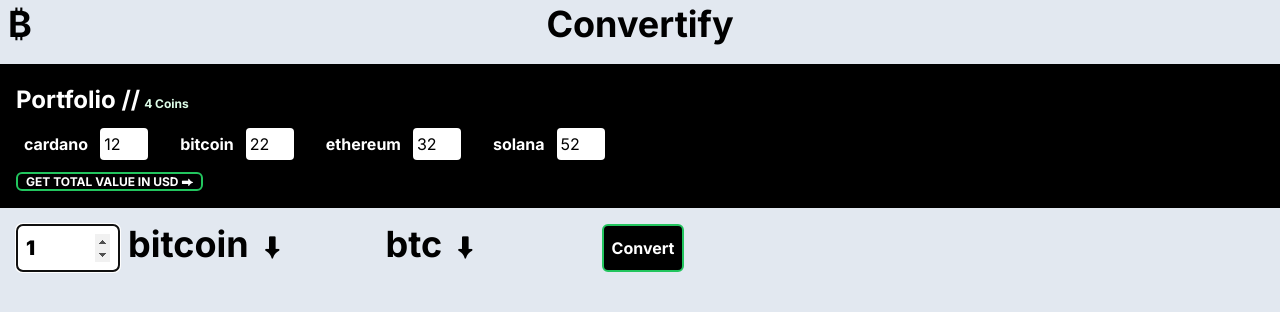
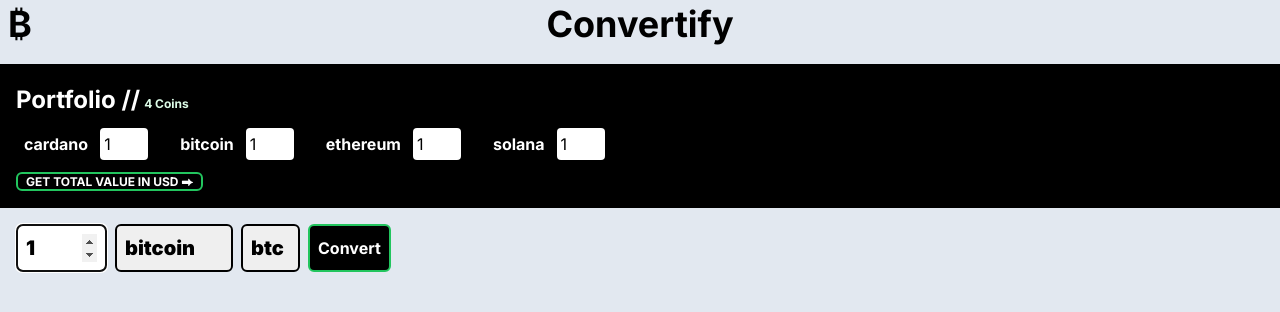
Before and after one commit to mariustoft/etoro-assign-next, a Next.js app: page / in a window 1280 px wide. Shown: the top 312 px of the page. Built offline with nearby package versions, Linux system fonts and the light colour scheme.

Commit message:
Refresh repo

```diff
--- a/app/actions/calculatePortfolioValue.ts
+++ b/app/actions/calculatePortfolioValue.ts
@@ -21,6 +21,9 @@
 
     const data = await response.json();
 
+    console.log(data);
+    console.log(formData);
+
     // add all the values together
     const total = Object.keys(data).reduce((acc, key) => {
       return (
--- a/app/components/convertor.tsx
+++ b/app/components/convertor.tsx
@@ -8,27 +8,26 @@
 } from "../constants";
 
 import { useFormState, useFormStatus } from "react-dom";
-import Link from "next/link";
 import { getCalculatedConversion } from "../actions/getCalculatedConversion";
 import { getUpdatedUrl } from "../tools/getUpdatedUrl";
+import { useSearchParams } from "next/navigation";
 
 export default function Convertor(props: {
-  searchParams: { [key: string]: string };
+  calculatedConversion?: Awaited<ReturnType<typeof getCalculatedConversion>>;
 }) {
+  const searchParams = useSearchParams();
   const { pending } = useFormStatus();
   const [calculatedConversion, formAction] = useFormState(
     getCalculatedConversion,
     null
   );
 
-  const amount = props.searchParams.amount || 1;
-  const selectedCoin = props.searchParams.coin || DEFAULT_SELECTED_COIN;
+  const selectedAmount = searchParams.get("selectedAmount") || 1;
+  const selectedCoin =
+    searchParams.get("selectedCoin") || DEFAULT_SELECTED_COIN;
+
   const selectedCurrency =
-    props.searchParams.selectedCurrency || DEFAULT_SELECTED_CURRENCY;
-
-  const selectedCurrencyOpen = Boolean(
-    Number(props.searchParams.selectedCurrencyOpen)
-  );
+    searchParams.get("selectedCurrency") || DEFAULT_SELECTED_CURRENCY;
 
   return (
     <section className="w-full p-4">
@@ -40,95 +39,75 @@
         <input
           required
           autoFocus
-          defaultValue={amount}
+          value={selectedAmount}
           type="number"
           name="amount"
-          max={PORTFOLIO[selectedCoin]}
+          max={searchParams.get(selectedCoin) ?? PORTFOLIO[selectedCoin]}
           min={0}
           id="amount"
-          onChange={e=> window.history.replaceState(null, "",
+          onChange={(e) =>
+            window.history.replaceState(
+              null,
+              "",
               getUpdatedUrl({
-              amount: e.currentTarget.value,
+                selectedAmount: e.currentTarget.value,
               })
-          )}
+            )
+          }
           className="p-2 text-xl font-black w-30 appearance-none border-2 border-black rounded-md "
         />
 
-        <div className="flex gap-2 relative w-1/5 rounded-md select-none">
-          <details className="flex flex-col gap-2 md:absolute top-0">
-            <summary className="flex items-center gap-2 cursor-pointer w-200 h-100 h-100 rounded-md">
-              <span className="text-4xl font-bold hover:text-green-500 ">
-                {selectedCoin}
-              </span>
-              <span className="text-2xl self-end px-1 font-bold hover:text-red-500 rotate-90">
-                ⮕
-              </span>
-              <input type="hidden" name="coin" value={selectedCoin} />
-            </summary>
-
-            {Object.keys(PORTFOLIO)
-              .filter((x) => x !== selectedCoin)
-              .map((coin) => (
-                <Link
-                  replace
+        <select
+          className="p-2 text-xl font-black w-30 appearance-none border-2 border-black rounded-md"
+          required
+          name="coin"
+          value={selectedCoin}
+          onChange={(e) =>
+            window.history.replaceState(
+              null,
+              "",
+              getUpdatedUrl({
+                selectedCoin: e.currentTarget.value,
+              })
+            )
+          }
+        >
+          {Object.keys(PORTFOLIO).map((coin) => (
+            <option
               key={coin}
               className="flex items-center justify-between bg-green cursor-pointer hover:text-green-500"
-                  href={{
-                    query: {
-                      ...props.searchParams,
-                      coin,
-                    },
-                  }}
+              value={coin}
             >
               <span className="text-lg font-bold">{coin}</span>
-                </Link>
+            </option>
           ))}
-          </details>
-        </div>
+        </select>
 
-        <div className="flex gap-2 relative w-1/6 rounded-md select-none">
-          <details
-            className="flex flex-col gap-2 md:absolute top-0"
-            open={selectedCurrencyOpen}
+        <select
+          className="p-2 text-xl font-black w-30 appearance-none border-2 border-black rounded-md"
+          required
+          name="currency"
+          value={selectedCurrency}
+          onChange={(e) =>
+            window.history.replaceState(
+              null,
+              "",
+              getUpdatedUrl({
+                selectedCurrency: e.currentTarget.value,
+              })
+            )
+          }
         >
-            <summary className="flex items-center gap-2 cursor-pointer w-200 h-100 h-100 rounded-md">
-              <Link
-                replace
-                href={{
-                  query: {
-                    ...props.searchParams,
-                    selectedCurrencyOpen: selectedCurrencyOpen ? "0" : "1",
-                  },
-                }}
-                className="text-4xl font-bold hover:text-green-500"
-              >
-                {selectedCurrency}
-              </Link>
-              <span className="text-2xl self-end px-1 font-bold hover:text-red-500 rotate-90">
-                ⮕
-              </span>
-              <input type="hidden" name="currency" value={selectedCurrency} />
-            </summary>
-
-            {CURRENCIES.filter((x) => x !== selectedCurrency).map(
-              (currency) => (
-                <Link
-                  replace
+          {CURRENCIES.map((currency) => (
+            <option
               key={currency}
               className="flex items-center justify-between bg-green cursor-pointer hover:text-green-500"
-                  href={{
-                    query: {
-                      ...props.searchParams,
-                      selectedCurrency: currency,
-                    },
-                  }}
+              value={currency}
             >
               <span className="text-lg font-bold">{currency}</span>
-                </Link>
-              )
-            )}
-          </details>
-        </div>
+            </option>
+          ))}
+        </select>
 
         <button
           className="text-xlmd:text-xs font-bold b-1 bg-black border-green-500 border-2 rounded-md px-2 hover:bg-green-500 text-white"
@@ -145,7 +124,7 @@
           }
           hidden={calculatedConversion === null}
         >
-          Total // <br /> {calculatedConversion} {selectedCurrency}
+          Total // <br /> {calculatedConversion}
         </span>
       </form>
     </section>
--- a/app/components/portfolio-value.tsx
+++ b/app/components/portfolio-value.tsx
@@ -7,14 +7,14 @@
 import { useSearchParams } from "next/navigation";
 
 export default function PortfolioValues(props: {
-  // portfolioValue?: Awaited<ReturnType<typeof calculatePortfolioValue>>;
+  portfolioValue?: Awaited<ReturnType<typeof calculatePortfolioValue>>;
   // searchParams: { [key: string]: string };
 }) {
   const searchParams = useSearchParams();
 
   const [portfolioValue, formAction] = useFormState(
     calculatePortfolioValue,
-    null
+    props.portfolioValue
   );
 
   const { pending } = useFormStatus();
@@ -36,10 +36,11 @@
       <h1 className="text-2xl font-bold">Portfolio Value</h1>
       <div className="flex py-1">
         <h2 className="text-4xl font-bold">
-          {Intl.NumberFormat("ds-DK", {
+          {Intl.NumberFormat("da-DK", {
             style: "currency",
             currency: "USD",
           }).format(portfolioValue || 0)}
+          {/* {portfolioValue || 0} */}
         </h2>
         <sub className="text-xs">
           {new Date().toLocaleString("da-DK", {
@@ -55,7 +56,11 @@
         Calculate
       </button>
 
-      <Link replace href="/" className="hover:font-black">
+      <Link
+        replace
+        href={"/" + window.location.search}
+        className="hover:font-black"
+      >
         home
       </Link>
     </form>
--- a/app/constants.ts
+++ b/app/constants.ts
@@ -1,8 +1,8 @@
 export const PORTFOLIO = {
-  cardano: 12,
-  bitcoin: 22,
-  ethereum: 32,
-  solana: 52,
+  cardano: 1,
+  bitcoin: 1,
+  ethereum: 1,
+  solana: 1,
 } as { [key: string]: number };
 
 export const CURRENCIES = [
--- a/app/layout.tsx
+++ b/app/layout.tsx
@@ -20,6 +20,7 @@
       <body className="bg-slate-200 flex flex-col  gap-4 text-color-red">
         <Link
           href="/"
+          replace
           className="text-4xl font-bold flex justify-around items-center text-center text-color-red m-1 relative"
         >
           <p className="text-4xl self-end px-1 font-bold hover:text-green-500  absolute left-0">
--- a/app/results/page.tsx
+++ b/app/results/page.tsx
@@ -1,21 +1,31 @@
 import PortfolioValues from "../components/portfolio-value";
 import { calculatePortfolioValue } from "../actions/calculatePortfolioValue";
 import Portfolio from "../components/portfolio";
+import { Suspense } from "react";
 
-export const revalidate = 60 * 60;
+export const revalidate = 0;
 
 export default async function Page(props: {
   searchParams: { [key: string]: string };
 }) {
-  // const portfolioValue = await calculatePortfolioValue();
+  const formDataWithSearchParams = new FormData();
+  Object.entries(props.searchParams).forEach(([key, value]) => {
+    formDataWithSearchParams.append(key, value);
+  });
+
+  const portfolioValue = await calculatePortfolioValue(
+    null,
+    formDataWithSearchParams
+  );
+
+  console.log("portfolioValue", portfolioValue);
 
   return (
     <main className="w-full h-full flex flex-col items-center justify-center">
       <Portfolio searchParams={props.searchParams} />
-      <PortfolioValues
-        // portfolioValue={portfolioValue}
-        // searchParams={props.searchParams}
-      />
+      <Suspense fallback={null}>
+        <PortfolioValues portfolioValue={portfolioValue} />
+      </Suspense>
     </main>
   );
 }
```
Also changed, not shown: app/components/portfolio.tsx (+21 -30 lines), app/components/tracker.tsx (+0 -7 lines). Lines whose indentation alone changed are shown as unchanged.
